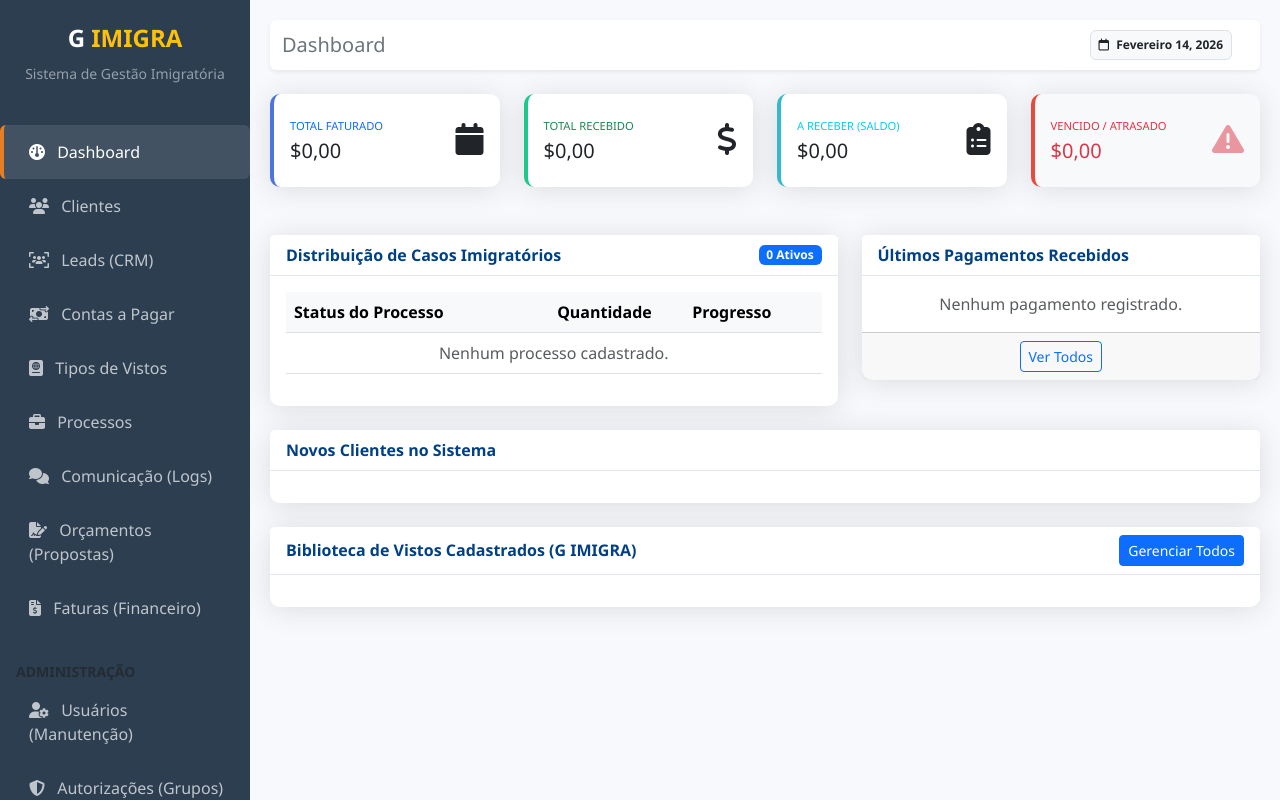
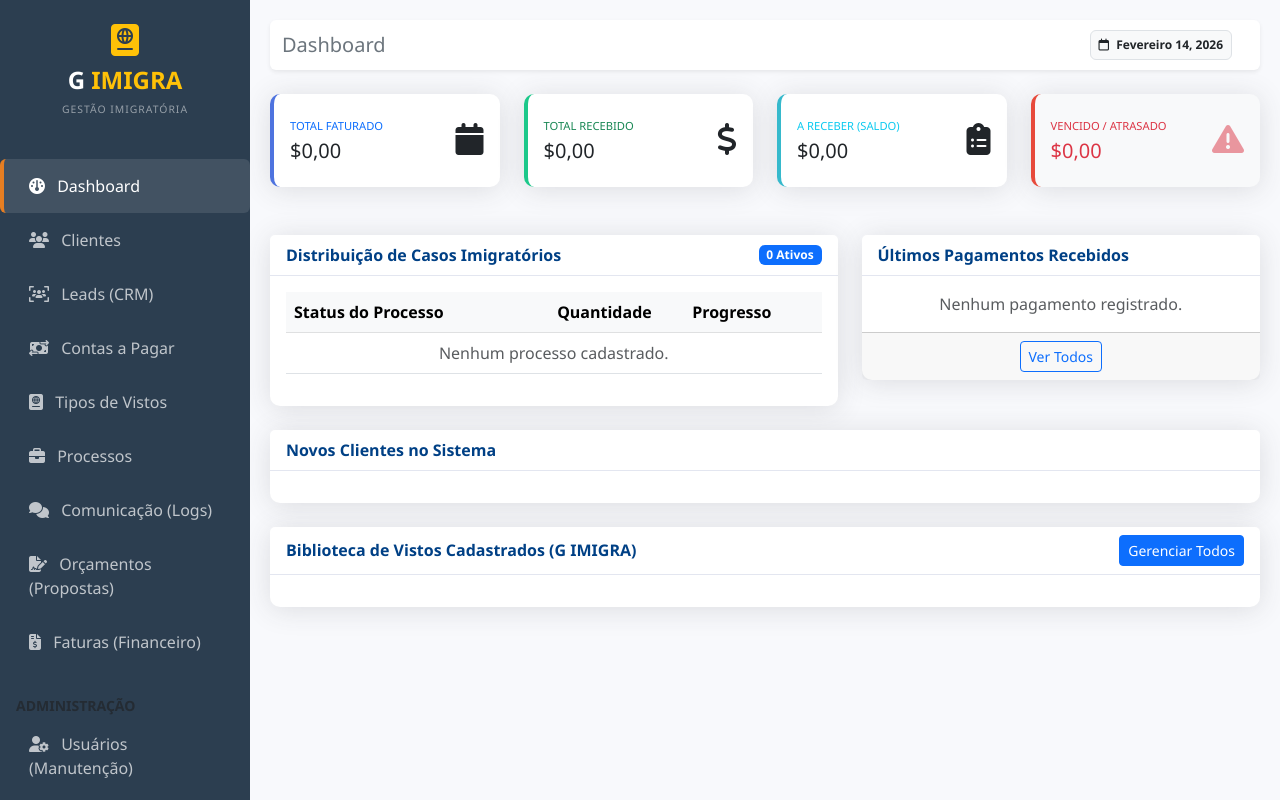
Before and after one commit to AScudeller/Imigra, a Django app: page / in a window 1280 px wide. Run offline with Django 5.2, Linux system fonts and the light colour scheme; the visitor is signed in with stand-in values (Sample User, id 1); data that the repository does not hold is empty.

Commit message:
🎨 UI: Implementado Logotipo Profissional G IMIGRA (Conceito #1) via CSS/Iconografia

```diff
--- a/gestao/templates/gestao/base.html
+++ b/gestao/templates/gestao/base.html
@@ -82,8 +82,12 @@
 <body>
     <div id="sidebar" class="d-flex flex-column p-0">
         <div class="p-4 text-center">
-            <h4 class="fw-bold text-white">G <span class="text-warning">IMIGRA</span></h4>
-            <small class="text-white-50">Sistema de Gestão Imigratória</small>
+            <div class="mb-2">
+                <i class="fa-solid fa-passport fa-2x text-warning"></i>
+            </div>
+            <h4 class="fw-bold text-white mb-0">G <span class="text-warning">IMIGRA</span></h4>
+            <small class="text-white-50 text-uppercase tracking-wider"
+                style="font-size: 0.65rem; letter-spacing: 1px;">Gestão Imigratória</small>
         </div>
         <ul class="nav nav-pills flex-column mb-auto mt-3">
             <li class="nav-item">
--- a/gestao/templates/gestao/portal_cliente.html
+++ b/gestao/templates/gestao/portal_cliente.html
@@ -77,6 +77,9 @@
 
     <div class="hero-section text-center">
         <div class="container">
+            <div class="mb-3">
+                <i class="fa-solid fa-passport fa-3x text-warning"></i>
+            </div>
             <h2 class="fw-bold">{% trans "Bem-vindo" %}, {{ cliente.nome }}</h2>
             <p class="opacity-75">{% trans "Acompanhe seu processo imigratório em tempo real." %}</p>
         </div>
```
Also changed, not shown: gestao/templates/gestao/portal_login.html (+5 -2 lines).
